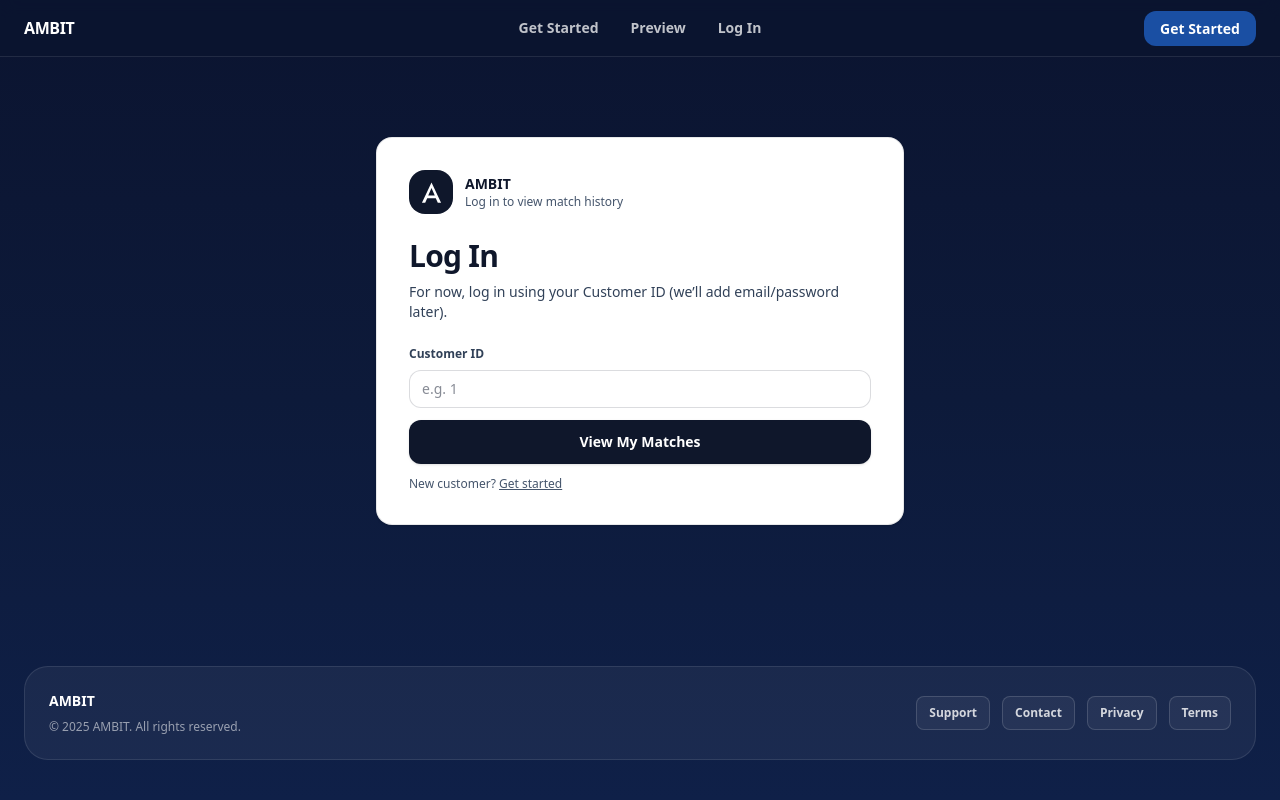
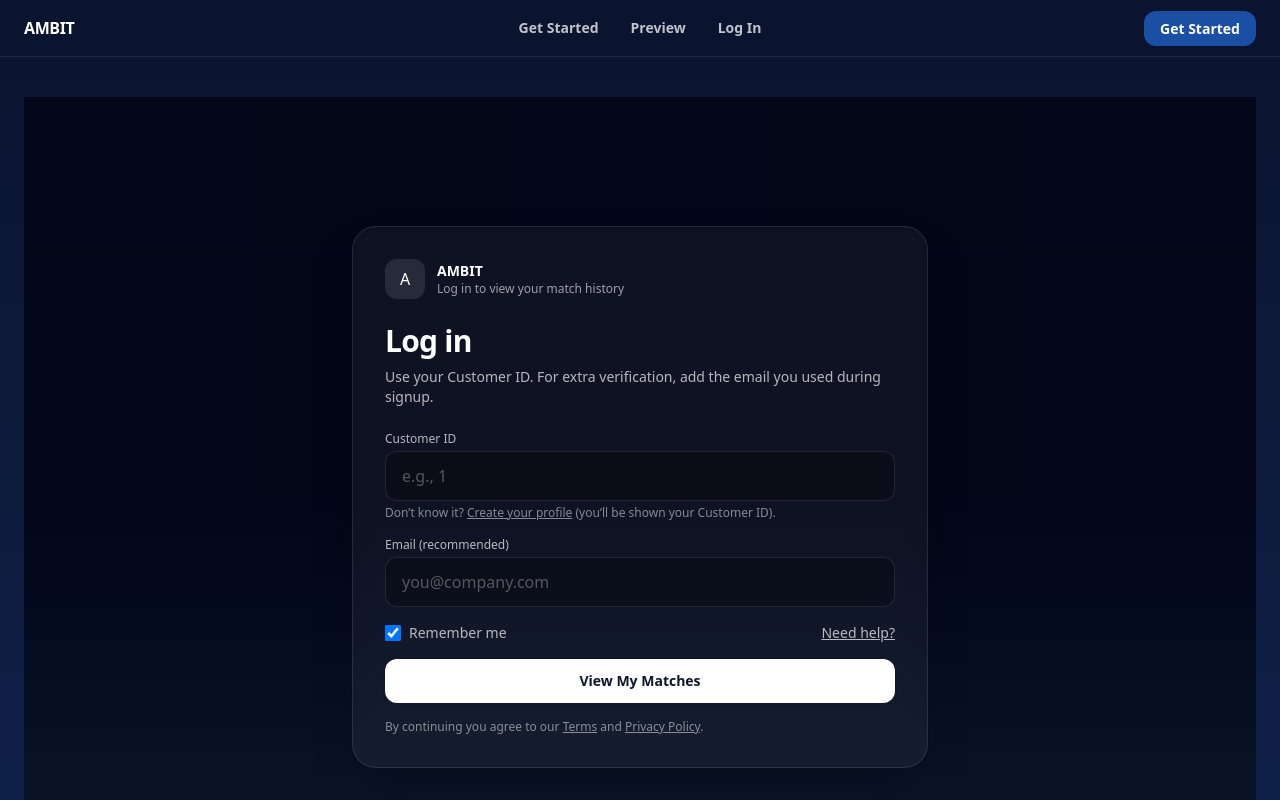
Before and after one commit to seansevrix/ambit, a Next.js app: page /login in a window 1280 px wide. Shown: the top 800 px of the page. Built offline with nearby package versions, Linux system fonts and the light colour scheme; no server answers.

Commit message:
Update login flow

```diff
--- a/app/login/page.tsx
+++ b/app/login/page.tsx
@@ -1,5 +1,208 @@
-import LoginClient from "./LoginClient";
+"use client";
+
+import Link from "next/link";
+import { useRouter, useSearchParams } from "next/navigation";
+import { useEffect, useMemo, useState } from "react";
+
+function getApiBaseUrl() {
+  const raw = process.env.NEXT_PUBLIC_API_BASE_URL || "";
+  return raw.replace(/\/$/, "");
+}
 
 export default function LoginPage() {
-  return <LoginClient />;
+  const router = useRouter();
+  const searchParams = useSearchParams();
+
+  const apiBase = useMemo(() => getApiBaseUrl(), []);
+  const nextParam = searchParams.get("next"); // optional: /login?next=/matches/1
+  const safeNext =
+    nextParam && nextParam.startsWith("/") ? nextParam : null;
+
+  const [customerId, setCustomerId] = useState("");
+  const [email, setEmail] = useState("");
+  const [remember, setRemember] = useState(true);
+
+  const [loading, setLoading] = useState(false);
+  const [error, setError] = useState<string | null>(null);
+
+  // Prefill from localStorage
+  useEffect(() => {
+    try {
+      const savedId = localStorage.getItem("ambit_customerId");
+      const savedEmail = localStorage.getItem("ambit_email");
+      if (savedId) setCustomerId(savedId);
+      if (savedEmail) setEmail(savedEmail);
+    } catch {
+      // ignore
+    }
+  }, []);
+
+  const parsedId = useMemo(() => Number(customerId), [customerId]);
+  const idIsValid = Number.isFinite(parsedId) && parsedId > 0;
+
+  async function handleSubmit(e: React.FormEvent) {
+    e.preventDefault();
+    setError(null);
+
+    if (!idIsValid) {
+      setError("Please enter a valid Customer ID (e.g., 1).");
+      return;
+    }
+
+    setLoading(true);
+    try {
+      // If email is provided AND backend is configured, verify email+ID match
+      if (email.trim() && apiBase) {
+        const res = await fetch(`${apiBase}/engine/auth/login`, {
+          method: "POST",
+          headers: { "Content-Type": "application/json" },
+          // Keep it simple: verify that this email belongs to this customerId
+          body: JSON.stringify({
+            customerId: parsedId,
+            email: email.trim(),
+          }),
+        });
+
+        const data = await res.json().catch(() => ({}));
+
+        if (!res.ok || data?.ok === false) {
+          throw new Error(
+            data?.error ||
+              "Login failed. Double-check your Customer ID + email and try again."
+          );
+        }
+      }
+
+      if (remember) {
+        try {
+          localStorage.setItem("ambit_customerId", String(parsedId));
+          if (email.trim()) localStorage.setItem("ambit_email", email.trim());
+        } catch {
+          // ignore
+        }
+      }
+
+      // Redirect
+      const destination = safeNext || `/matches/${parsedId}`;
+      router.push(destination);
+    } catch (err: any) {
+      setError(err?.message || "Login failed. Please try again.");
+    } finally {
+      setLoading(false);
+    }
+  }
+
+  return (
+    <main className="min-h-screen w-full bg-gradient-to-b from-slate-950 via-slate-950 to-slate-900">
+      <div className="mx-auto flex min-h-screen max-w-6xl items-center justify-center px-6 py-16">
+        <div className="w-full max-w-xl rounded-3xl border border-white/10 bg-white/5 p-8 shadow-2xl backdrop-blur">
+          <div className="flex items-center gap-3">
+            <div className="flex h-10 w-10 items-center justify-center rounded-xl bg-white/10 text-white">
+              A
+            </div>
+            <div>
+              <div className="text-sm font-semibold text-white">AMBIT</div>
+              <div className="text-xs text-white/60">
+                Log in to view your match history
+              </div>
+            </div>
+          </div>
+
+          <h1 className="mt-6 text-3xl font-semibold tracking-tight text-white">
+            Log in
+          </h1>
+          <p className="mt-2 text-sm text-white/70">
+            Use your Customer ID. For extra verification, add the email you used
+            during signup.
+          </p>
+
+          <form onSubmit={handleSubmit} className="mt-6 space-y-4">
+            <div>
+              <label className="mb-1 block text-xs font-medium text-white/70">
+                Customer ID
+              </label>
+              <input
+                value={customerId}
+                onChange={(e) => setCustomerId(e.target.value)}
+                inputMode="numeric"
+                placeholder="e.g., 1"
+                className="w-full rounded-xl border border-white/10 bg-black/30 px-4 py-3 text-white outline-none placeholder:text-white/30 focus:border-white/30"
+              />
+              <div className="mt-1 text-xs text-white/50">
+                Don’t know it?{" "}
+                <Link className="underline hover:text-white" href="/get-started">
+                  Create your profile
+                </Link>{" "}
+                (you’ll be shown your Customer ID).
+              </div>
+            </div>
+
+            <div>
+              <label className="mb-1 block text-xs font-medium text-white/70">
+                Email (recommended)
+              </label>
+              <input
+                value={email}
+                onChange={(e) => setEmail(e.target.value)}
+                inputMode="email"
+                placeholder="you@company.com"
+                className="w-full rounded-xl border border-white/10 bg-black/30 px-4 py-3 text-white outline-none placeholder:text-white/30 focus:border-white/30"
+              />
+              {!apiBase && (
+                <div className="mt-1 text-xs text-amber-200/80">
+                  Note: email verification is disabled (missing
+                  NEXT_PUBLIC_API_BASE_URL).
+                </div>
+              )}
+            </div>
+
+            <div className="flex items-center justify-between gap-3">
+              <label className="flex cursor-pointer items-center gap-2 text-sm text-white/70">
+                <input
+                  type="checkbox"
+                  checked={remember}
+                  onChange={(e) => setRemember(e.target.checked)}
+                  className="h-4 w-4 rounded border-white/20 bg-black/30"
+                />
+                Remember me
+              </label>
+
+              <Link
+                href="/contact"
+                className="text-sm text-white/70 underline hover:text-white"
+              >
+                Need help?
+              </Link>
+            </div>
+
+            {error && (
+              <div className="rounded-xl border border-red-400/20 bg-red-500/10 px-4 py-3 text-sm text-red-100">
+                {error}
+              </div>
+            )}
+
+            <button
+              type="submit"
+              disabled={loading}
+              className="w-full rounded-xl bg-white px-4 py-3 text-sm font-semibold text-slate-900 shadow hover:bg-white/90 disabled:cursor-not-allowed disabled:opacity-60"
+            >
+              {loading ? "Signing in…" : "View My Matches"}
+            </button>
+
+            <div className="text-xs text-white/50">
+              By continuing you agree to our{" "}
+              <Link className="underline hover:text-white" href="/terms">
+                Terms
+              </Link>{" "}
+              and{" "}
+              <Link className="underline hover:text-white" href="/privacy">
+                Privacy Policy
+              </Link>
+              .
+            </div>
+          </form>
+        </div>
+      </div>
+    </main>
+  );
 }
```
Also changed, not shown: 1 other file (tests, documents, lock files or other folders).
